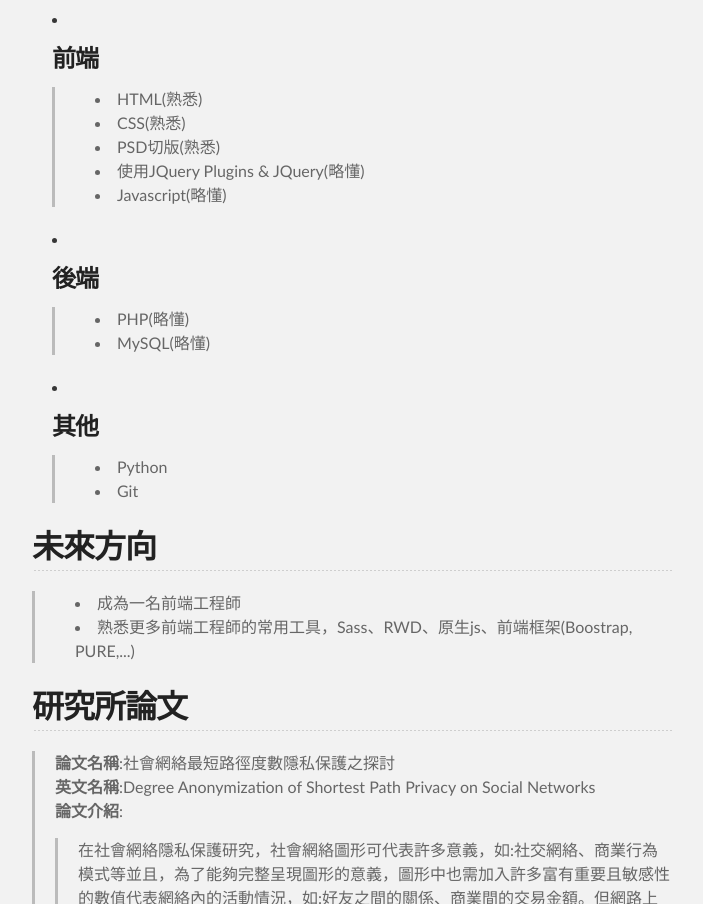
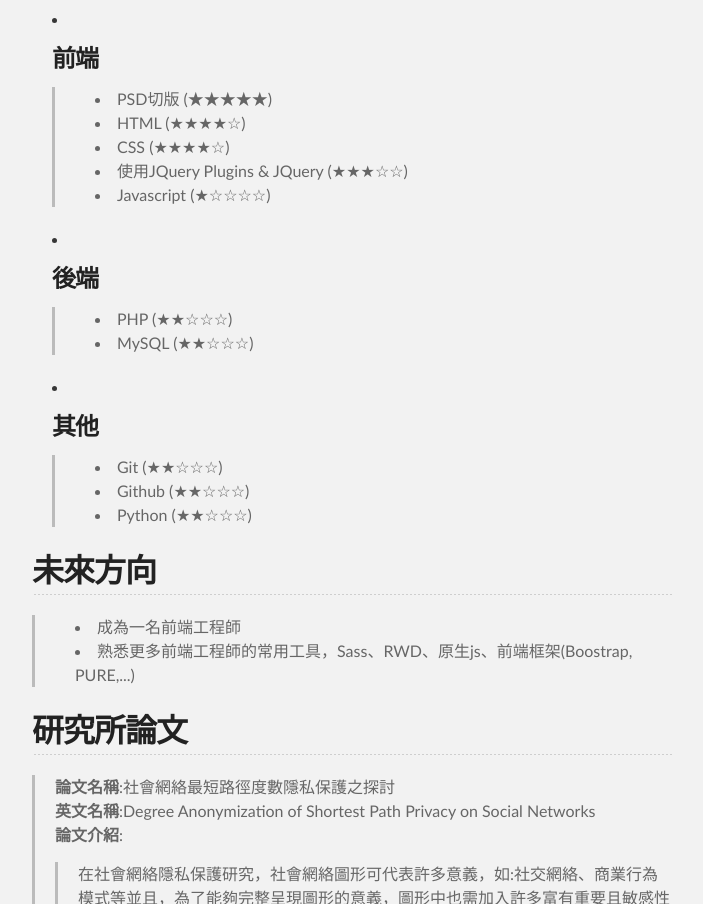
Before and after one commit to Ceall8650/my_project, a plain HTML site: page index.html in a window 1280 px wide. Shown: the part 545-1449 px from the top of the page, without its empty margins (288-991 px from the left). Drawn offline with Linux system fonts and the light colour scheme.

Commit message:
Create gh-pages branch via GitHub

```diff
--- a/index.html
+++ b/index.html
@@ -19,7 +19,7 @@
           <a id="forkme_banner" href="https://github.com/Ceall8650/my_project">View on GitHub</a>
 
           <h1 id="project_title">My project</h1>
-          <h2 id="project_tagline">About Me</h2>
+          <h2 id="project_tagline">PSD_pratice</h2>
 
             <section id="downloads">
               <a class="zip_download_link" href="https://github.com/Ceall8650/my_project/zipball/master">Download this project as a .zip file</a>
@@ -59,11 +59,11 @@
 
 <blockquote>
 <ul>
-<li>HTML(熟悉)</li>
-<li>CSS(熟悉)</li>
-<li>PSD切版(熟悉)</li>
-<li>使用JQuery Plugins &amp; JQuery(略懂)</li>
-<li>Javascript(略懂)</li>
+<li>PSD切版 (★★★★★)</li>
+<li>HTML (★★★★☆)</li>
+<li>CSS (★★★★☆)</li>
+<li>使用JQuery Plugins &amp; JQuery (★★★☆☆)</li>
+<li>Javascript (★☆☆☆☆)</li>
 </ul>
 </blockquote>
 </li>
@@ -73,8 +73,8 @@
 
 <blockquote>
 <ul>
-<li>PHP(略懂)</li>
-<li>MySQL(略懂)</li>
+<li>PHP (★★☆☆☆)</li>
+<li>MySQL (★★☆☆☆)</li>
 </ul>
 </blockquote>
 </li>
@@ -84,8 +84,9 @@
 
 <blockquote>
 <ul>
-<li>Python</li>
-<li>Git </li>
+<li>Git (★★☆☆☆)</li>
+<li>Github (★★☆☆☆)</li>
+<li>Python (★★☆☆☆)</li>
 </ul>
 </blockquote>
 </li>
--- a/params.json
+++ b/params.json
@@ -1 +1 @@
-{"name":"My project","tagline":"PSD_pratice","body":"#**履歷表** \r\n\r\n##個人簡介\r\n> - 姓名: 施慶銓  \r\n> - 英文名字: Ceall  \r\n> - 性別:男  \r\n\r\n##技能\r\n\r\n + ###前端\r\n  > - HTML(熟悉)\r\n  > - CSS(熟悉)\r\n  > - PSD切版(熟悉)\r\n  > - 使用JQuery Plugins & JQuery(略懂)\r\n  > - Javascript(略懂)\r\n\r\n + ###後端\r\n  > - PHP(略懂)\r\n  > - MySQL(略懂)\r\n\r\n + ###其他\r\n  > - Python\r\n  > - Git \r\n\r\n##未來方向\r\n> - 成為一名前端工程師  \r\n> - 熟悉更多前端工程師的常用工具，Sass、RWD、原生js、前端框架(Boostrap, PURE,...)\r\n\r\n\r\n##研究所論文\r\n> **論文名稱**:社會網絡最短路徑度數隱私保護之探討  \r\n> **英文名稱**:Degree Anonymization of Shortest Path Privacy on Social Networks  \r\n> **論文介紹**: \r\n>>在社會網絡隱私保護研究，社會網絡圖形可代表許多意義，如:社交網絡、商業行為模式等並且，為了能夠完整呈現圖形的意義，圖形中也需加入許多富有重要且敏感性的數值代表網絡內的活動情況，如:好友之間的關係、商業間的交易金額。但網路上日增月益惡意攻擊行為，使得這些資料開始受到揭露的危險，一旦這些資料被揭露，對使用者或企業公司都會造成影響及傷害，提出三種不同的節點分群方法及兩種加邊方法來達成節點分支度數的隱匿，並從實驗數據中，分析各種分群與加邊的配對組合，讓圖形隱匿的成本與圖形修改程度降到最低。  \r\n> [檔案連結](http://tinyurl.com/ku2sfvk)\r\n \r\n \r\n##比賽經歷\r\n> - EC-IC 2009 Yahoo!奇摩全國大專院校電子商務創意競賽 - Paint人布書\r\n> - 趨勢科技 2012 騰雲駕霧程式創意大賽 - Late Out 準時王 (佳作)\r\n\r\n\r\n##目前作品\r\n> - 趨勢科技 2012 騰雲駕霧程式創意大賽 - Late Out 準時王  \r\n[文件下載(PDF)](http://tinyurl.com/l2evzuu) \r\n> - PSD切版專案  \r\n[文件下載(RAR)](http://tinyurl.com/nwt3e58)\r\n","google":"","note":"Don't delete this file! It's used internally to help with page regeneration."}
+{"name":"My project","tagline":"PSD_pratice","body":"#**履歷表** \r\n\r\n##個人簡介\r\n> - 姓名: 施慶銓  \r\n> - 英文名字: Ceall  \r\n> - 性別:男  \r\n\r\n##技能\r\n\r\n + ###前端\r\n  > - PSD切版 (★★★★★)\r\n  > - HTML (★★★★☆)\r\n  > - CSS (★★★★☆)\r\n  > - 使用JQuery Plugins & JQuery (★★★☆☆)\r\n  > - Javascript (★☆☆☆☆)\r\n\r\n + ###後端\r\n  > - PHP (★★☆☆☆)\r\n  > - MySQL (★★☆☆☆)\r\n\r\n + ###其他\r\n  > - Git (★★☆☆☆)\r\n  > - Github (★★☆☆☆)\r\n  > - Python (★★☆☆☆)\r\n\r\n##未來方向\r\n> - 成為一名前端工程師  \r\n> - 熟悉更多前端工程師的常用工具，Sass、RWD、原生js、前端框架(Boostrap, PURE,...)\r\n\r\n\r\n##研究所論文\r\n> **論文名稱**:社會網絡最短路徑度數隱私保護之探討  \r\n> **英文名稱**:Degree Anonymization of Shortest Path Privacy on Social Networks  \r\n> **論文介紹**: \r\n>>在社會網絡隱私保護研究，社會網絡圖形可代表許多意義，如:社交網絡、商業行為模式等並且，為了能夠完整呈現圖形的意義，圖形中也需加入許多富有重要且敏感性的數值代表網絡內的活動情況，如:好友之間的關係、商業間的交易金額。但網路上日增月益惡意攻擊行為，使得這些資料開始受到揭露的危險，一旦這些資料被揭露，對使用者或企業公司都會造成影響及傷害，提出三種不同的節點分群方法及兩種加邊方法來達成節點分支度數的隱匿，並從實驗數據中，分析各種分群與加邊的配對組合，讓圖形隱匿的成本與圖形修改程度降到最低。  \r\n> [檔案連結](http://tinyurl.com/ku2sfvk)\r\n \r\n \r\n##比賽經歷\r\n> - EC-IC 2009 Yahoo!奇摩全國大專院校電子商務創意競賽 - Paint人布書\r\n> - 趨勢科技 2012 騰雲駕霧程式創意大賽 - Late Out 準時王 (佳作)\r\n\r\n\r\n##目前作品\r\n> - 趨勢科技 2012 騰雲駕霧程式創意大賽 - Late Out 準時王  \r\n[文件下載(PDF)](http://tinyurl.com/l2evzuu) \r\n> - PSD切版專案  \r\n[文件下載(RAR)](http://tinyurl.com/nwt3e58)\r\n","google":"","note":"Don't delete this file! It's used internally to help with page regeneration."}
```
